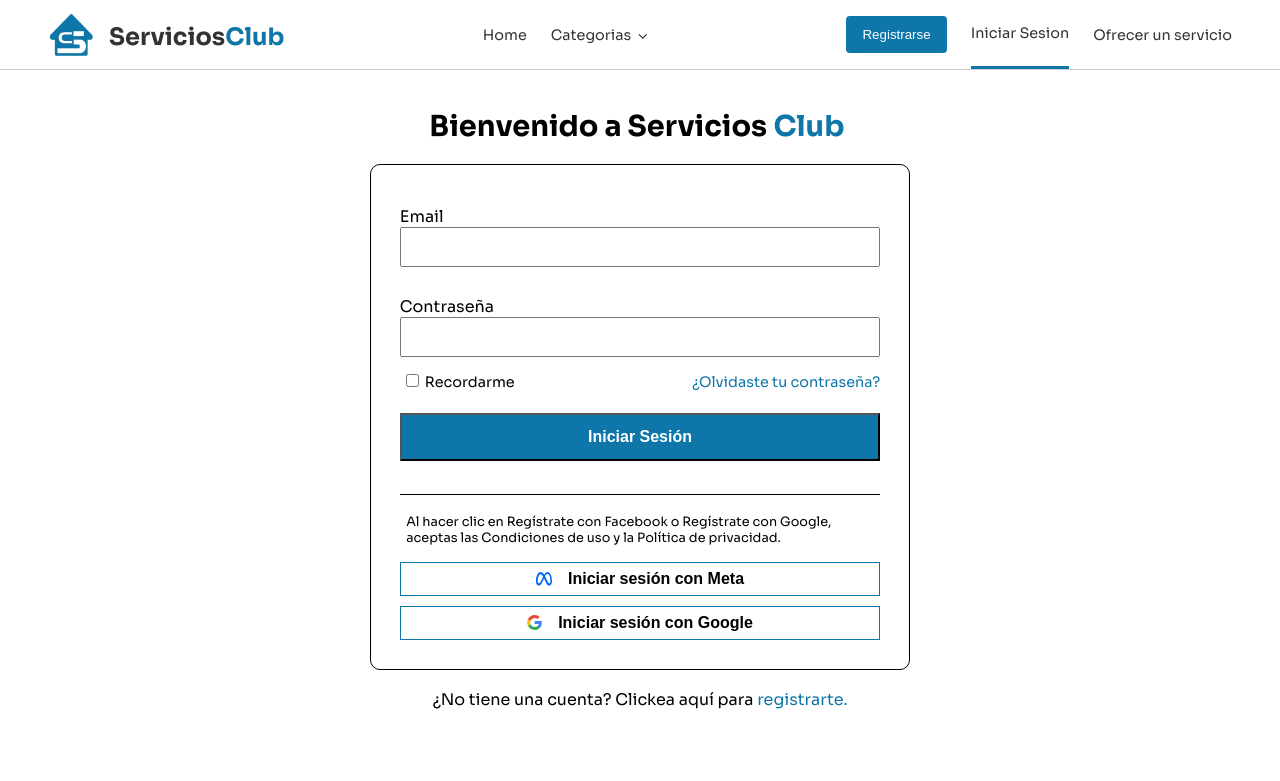
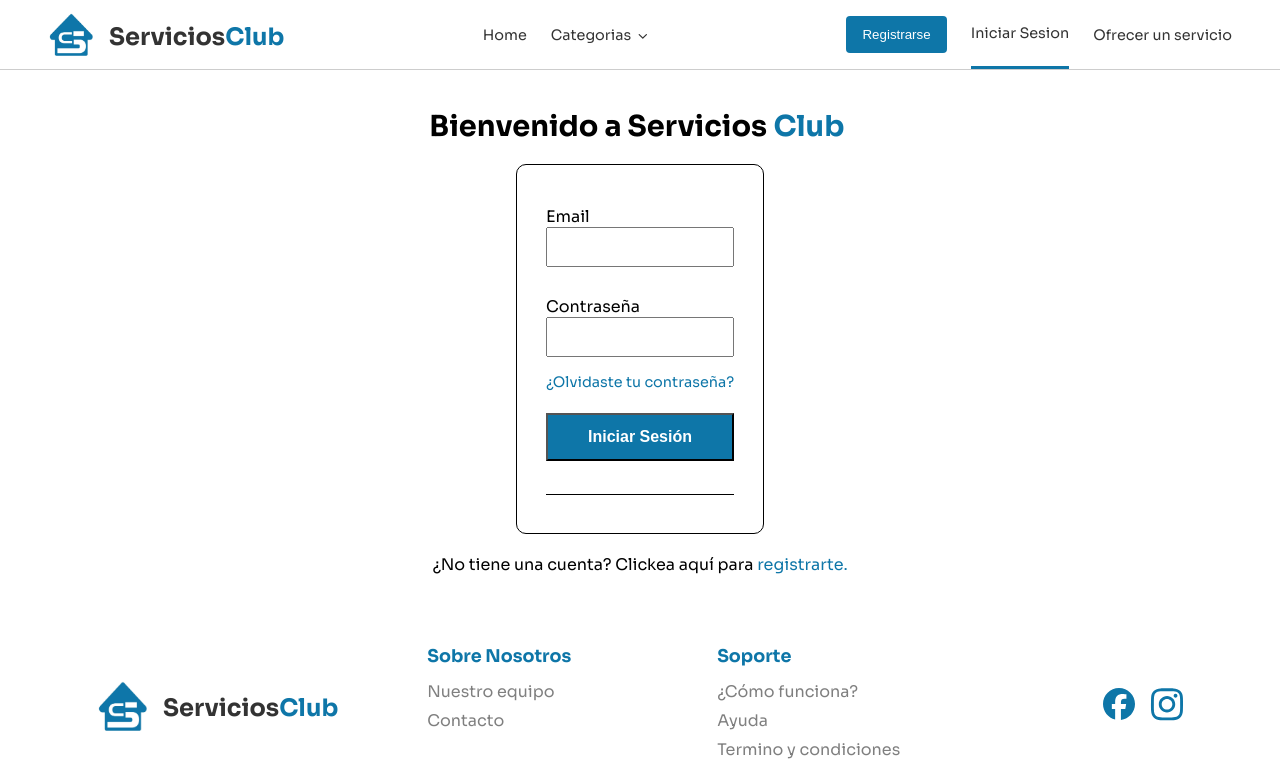
Before and after one commit to No-Country/c14-06-m-node-react, a React (Vite) app in the folder frontend/: page /iniciar-sesion in a window 1280 px wide. Shown: the top 781 px of the page. Built offline with nearby package versions, Linux system fonts and the light colour scheme.

Commit message:
build: login working, navbar items change depending on logged in or not
when successful redirect to home. Navbar changes if user is logged in, added "Cerrar Sesion" button

```diff
--- a/frontend/src/App.jsx
+++ b/frontend/src/App.jsx
@@ -8,7 +8,7 @@ import CreateAccount from './pages/CreateAccount';
 import OfrecerServicio from './pages/OfrecerServicio';
 import Navbar from './components/Navbar';
 import Footer from './components/Footer';
-import SignIn from './pages/SignIn';
+import LogIn from './pages/LogIn';
 import styled from 'styled-components';
 
 const ScrollToTop = ({ children }) => {
@@ -42,7 +42,7 @@ const App = () => {
 						<Route path="/" element={<Home />} />
 						<Route path="/como-funciona" element={<ComoFunciona />} />
 						<Route path="/crear-cuenta" element={<CreateAccount />} />
-						<Route path="/iniciar-sesion" element={<SignIn />} />
+						<Route path="/iniciar-sesion" element={<LogIn />} />
 					</Routes>
 					<Footer />
 				</Container>
--- a/frontend/src/pages/CreateAccount.jsx
+++ b/frontend/src/pages/CreateAccount.jsx
@@ -154,15 +154,18 @@ const CreateAccount = () => {
 						name=""
 						id="phone"
 						{...register('phone', {
-							required: { value: true, message: 'Telefono es requerido' },
+							required: {
+								value: true,
+								message: 'Telefono es requerido',
+							},
 							pattern: {
-								value: /[0-9]/,
+								value: /^\d{10}$/,
 								message: 'Telefono invalido',
 							},
 						})}
 					/>
 					{errors.phone && (
-						<StyledSpanErrores>Telefono es requerido</StyledSpanErrores>
+						<StyledSpanErrores>{errors.phone.message}</StyledSpanErrores>
 					)}
 				</LabelDiv>
 
--- /dev/null
+++ b/frontend/src/pages/LogIn.jsx
@@ -0,0 +1,244 @@
+import { Link } from 'react-router-dom';
+import styled from 'styled-components';
+import { useForm } from 'react-hook-form';
+// import meta from '../assets/images/meta.svg';
+// import google from '../assets/images/google.svg';
+
+const endpoint = 'https://serviceclub.onrender.com/api/session/login';
+
+const LogIn = () => {
+	const {
+		register,
+		handleSubmit,
+		formState: { errors },
+	} = useForm();
+
+	const onSubmit = handleSubmit((data) => {
+		console.log(data);
+		const payload = {
+			method: 'POST',
+			body: JSON.stringify(data),
+			headers: {
+				'Content-type': 'application/json',
+			},
+		};
+
+		fetch(endpoint, payload)
+			.then((response) => {
+				if (response.status != 201) {
+					alert('Algunos de los datos es incorrecto');
+				}
+				return response.json();
+			})
+			.then((data) => {
+				console.log(data);
+
+				if (data.token) {
+					//Token en localStorage
+					localStorage.setItem('token', JSON.stringify(data.token));
+					//redireccion
+					location.replace('/');
+				}
+			});
+	});
+
+	return (
+		<DivContainer>
+			<StyledTitle>
+				Bienvenido a Servicios<StyledSpan>Club</StyledSpan>
+			</StyledTitle>
+			<StyledForm onSubmit={onSubmit}>
+				<LabelDiv>
+					<label htmlFor="">Email</label>
+					<StyledInput
+						type="email"
+						name=""
+						id="email"
+						{...register('email', {
+							required: { value: true, message: 'Email es requerido' },
+							pattern: {
+								value: /^[a-zA-Z0-9._%+-]+@[a-zA-Z0-9.-]+\.[a-zA-Z]{2,}$/,
+								message: 'Correo no válido',
+							},
+						})}
+					/>
+					{errors.email && (
+						<StyledSpanErrores>{errors.email.message}</StyledSpanErrores>
+					)}
+				</LabelDiv>
+				<LabelDiv>
+					<label htmlFor="">Contraseña</label>
+					<StyledInput
+						type="password"
+						name=""
+						id="password"
+						{...register('password', {
+							required: {
+								value: true,
+								message: 'Contraseña es requerida',
+							},
+							minLength: {
+								value: 6,
+								message: 'Contraseña debe tener al menos 6 caracteres',
+							},
+							maxLength: {
+								value: 12,
+								message: 'Contraseña no debe tener mas de 12 caracteres',
+							},
+						})}
+					/>
+					{errors.password && (
+						<StyledSpanErrores>{errors.password.message}</StyledSpanErrores>
+					)}
+				</LabelDiv>
+				<HorizontalDiv>
+					{/* <div>
+						<Checkbox type="checkbox"></Checkbox>
+						<label>Recordarme</label>
+					</div> */}
+					<div>
+						<Link to="/recuperar-pass">¿Olvidaste tu contraseña?</Link>
+					</div>
+				</HorizontalDiv>
+				<DivButton>
+					<ButtonForm type="">Iniciar Sesión</ButtonForm>
+				</DivButton>
+				<Divider />
+				{/* <DivSecundario>
+					<span>
+						Al hacer clic en Regístrate con Facebook o Regístrate con Google,
+						aceptas las Condiciones de uso y la Política de privacidad.
+					</span>
+					<ButtonSM>
+						<img src={meta} alt="meta icon" />
+						Iniciar sesión con Meta
+					</ButtonSM>
+					<ButtonSM>
+						<img src={google} alt="google icon" />
+						Iniciar sesión con Google
+					</ButtonSM>
+				</DivSecundario> */}
+			</StyledForm>
+			<span>
+				¿No tiene una cuenta? Clickea aquí para&nbsp;
+				<Link to="/crear-cuenta">registrarte.</Link>
+			</span>
+		</DivContainer>
+	);
+};
+const DivContainer = styled.div`
+	display: flex;
+	flex-direction: column;
+	align-items: center;
+	justify-content: center;
+	text-align: center;
+	padding: 2rem;
+	gap: 0.8rem;
+	a {
+		color: var(--primary);
+	}
+	span {
+		padding: 0.4rem;
+	}
+`;
+
+const StyledTitle = styled.span`
+	padding-bottom: 1rem;
+	font-size: 1.8rem;
+	font-weight: bold;
+`;
+
+const StyledSpan = styled.span`
+	color: var(--primary);
+`;
+
+const StyledForm = styled.form`
+	display: flex;
+	flex-direction: column;
+	padding: 1.8rem;
+	border: 1px solid black;
+	border-radius: 10px;
+	max-width: 540px;
+	margin: 0 auto;
+	gap: 0.2rem;
+	text-align: start;
+`;
+
+const HorizontalDiv = styled.div`
+	display: flex;
+	justify-content: space-between;
+	align-items: center;
+	font-size: 0.9rem;
+`;
+const LabelDiv = styled.div`
+	display: flex;
+	flex-direction: column;
+	width: 100%;
+	padding: 0.8rem 0;
+`;
+
+// const Checkbox = styled.input`
+// 	margin: 0 6px;
+// `;
+
+const StyledInput = styled.input`
+	height: 2.5rem;
+`;
+
+const DivButton = styled.div`
+	padding: 1.2rem 0;
+`;
+const ButtonForm = styled.button`
+	color: #ffffff;
+	background-color: var(--primary);
+	width: 100%;
+	height: 3rem;
+	font-weight: 600;
+	font-size: 1rem;
+	cursor: pointer;
+	&:active {
+		background-color: #015ea5;
+	}
+`;
+const StyledSpanErrores = styled.span`
+	color: red;
+	display: block;
+	font-size: medium;
+`;
+
+// const ButtonSM = styled.button`
+// 	display: flex;
+// 	flex-direction: row;
+// 	justify-content: center;
+// 	align-items: center;
+// 	gap: 1rem;
+// 	padding: 1rem;
+// 	margin-top: 0.2rem;
+// 	width: 100%;
+// 	flex-wrap: nowrap;
+// 	background-color: white;
+// 	border: 1px solid var(--primary);
+// 	height: 2rem;
+// 	font-weight: 600;
+// 	font-size: 1rem;
+// 	cursor: pointer;
+
+// 	&:hover {
+// 		color: var(--primary);
+// 	}
+// `;
+
+const Divider = styled.div`
+	width: 100%;
+	border-top: 1px solid #000;
+	margin: 10px 0;
+`;
+// const DivSecundario = styled.div`
+// 	display: flex;
+// 	flex-direction: column;
+// 	justify-content: center;
+// 	align-items: center;
+// 	font-size: 0.8rem;
+// 	gap: 0.4rem;
+// `;
+export default LogIn;
--- a/frontend/src/pages/SignIn.jsx
+++ /dev/null
@@ -1,168 +0,0 @@
-import { Link } from 'react-router-dom';
-import styled from 'styled-components';
-import meta from '../assets/images/meta.svg';
-import google from '../assets/images/google.svg';
-
-const DivContainer = styled.div`
-	display: flex;
-	flex-direction: column;
-	align-items: center;
-	justify-content: center;
-	text-align: center;
-	padding: 2rem;
-	gap: 0.8rem;
-	a {
-		color: var(--primary);
-	}
-	span {
-		padding: 0.4rem;
-	}
-`;
-
-const StyledTitle = styled.span`
-	padding-bottom: 1rem;
-	font-size: 1.8rem;
-	font-weight: bold;
-`;
-
-const StyledSpan = styled.span`
-	color: var(--primary);
-`;
-
-const StyledForm = styled.form`
-	display: flex;
-	flex-direction: column;
-	padding: 1.8rem;
-	border: 1px solid black;
-	border-radius: 10px;
-	max-width: 540px;
-	margin: 0 auto;
-	gap: 0.2rem;
-	text-align: start;
-`;
-
-const HorizontalDiv = styled.div`
-	display: flex;
-	justify-content: space-between;
-	align-items: center;
-	font-size: 0.9rem;
-`;
-const LabelDiv = styled.div`
-	display: flex;
-	flex-direction: column;
-	width: 100%;
-	padding: 0.8rem 0;
-`;
-
-const Checkbox = styled.input`
-	margin: 0 6px;
-`;
-
-const StyledInput = styled.input`
-	height: 2.5rem;
-`;
-
-const DivButton = styled.div`
-	padding: 1.2rem 0;
-`;
-const ButtonForm = styled.button`
-	color: #ffffff;
-	background-color: var(--primary);
-	width: 100%;
-	height: 3rem;
-	font-weight: 600;
-	font-size: 1rem;
-	cursor: pointer;
-	&:active {
-		background-color: #015ea5;
-	}
-`;
-
-const ButtonSM = styled.button`
-	display: flex;
-	flex-direction: row;
-	justify-content: center;
-	align-items: center;
-	gap: 1rem;
-	padding: 1rem;
-	margin-top: 0.2rem;
-	width: 100%;
-	flex-wrap: nowrap;
-	background-color: white;
-	border: 1px solid var(--primary);
-	height: 2rem;
-	font-weight: 600;
-	font-size: 1rem;
-	cursor: pointer;
-
-	&:hover {
-		color: var(--primary);
-	}
-`;
-
-const Divider = styled.div`
-	width: 100%;
-	border-top: 1px solid #000;
-	margin: 10px 0;
-`;
-const DivSecundario = styled.div`
-	display: flex;
-	flex-direction: column;
-	justify-content: center;
-	align-items: center;
-	font-size: 0.8rem;
-	gap: 0.4rem;
-`;
-
-const SignIn = () => {
-	return (
-		<DivContainer>
-			<StyledTitle>
-				Bienvenido a Servicios<StyledSpan>Club</StyledSpan>
-			</StyledTitle>
-			<StyledForm action="" method="">
-				<LabelDiv>
-					<label htmlFor="">Email</label>
-					<StyledInput type="email" name="" id="" />
-				</LabelDiv>
-				<LabelDiv>
-					<label htmlFor="">Contraseña</label>
-					<StyledInput type="password" name="" id="" />
-				</LabelDiv>
-				<HorizontalDiv>
-					<div>
-						<Checkbox type="checkbox"></Checkbox>
-						<label>Recordarme</label>
-					</div>
-					<div>
-						<Link to="/recuperar-pass">¿Olvidaste tu contraseña?</Link>
-					</div>
-				</HorizontalDiv>
-				<DivButton>
-					<ButtonForm type="">Iniciar Sesión</ButtonForm>
-				</DivButton>
-				<Divider />
-				<DivSecundario>
-					<span>
-						Al hacer clic en Regístrate con Facebook o Regístrate con Google,
-						aceptas las Condiciones de uso y la Política de privacidad.
-					</span>
-					<ButtonSM>
-						<img src={meta} alt="meta icon" />
-						Iniciar sesión con Meta
-					</ButtonSM>
-					<ButtonSM>
-						<img src={google} alt="google icon" />
-						Iniciar sesión con Google
-					</ButtonSM>
-				</DivSecundario>
-			</StyledForm>
-			<span>
-				¿No tiene una cuenta? Clickea aquí para&nbsp;
-				<Link to="/crear-cuenta">registrarte.</Link>
-			</span>
-		</DivContainer>
-	);
-};
-
-export default SignIn;
```
Also changed, not shown: frontend/src/components/Navbar.jsx (+66 -46 lines).
